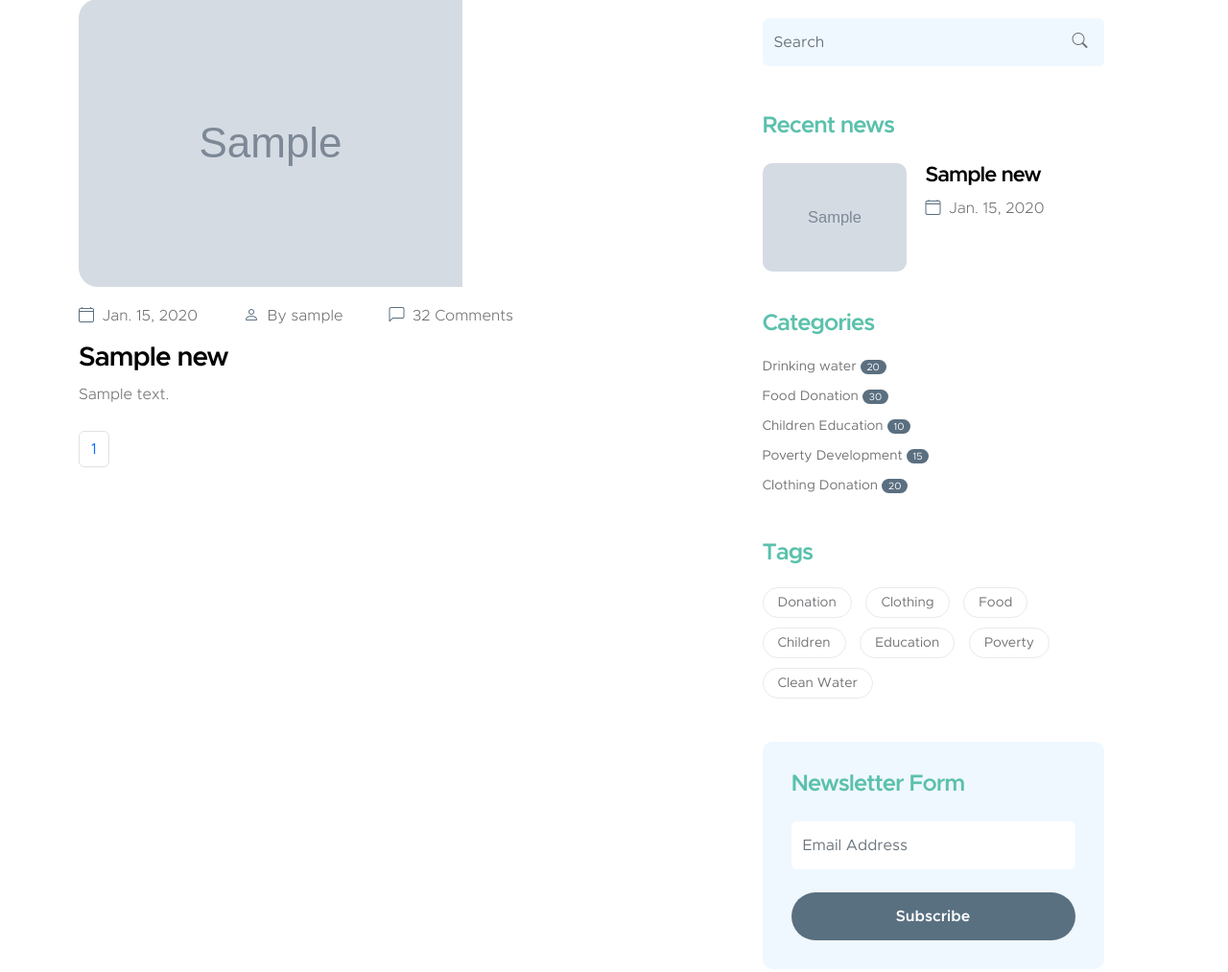
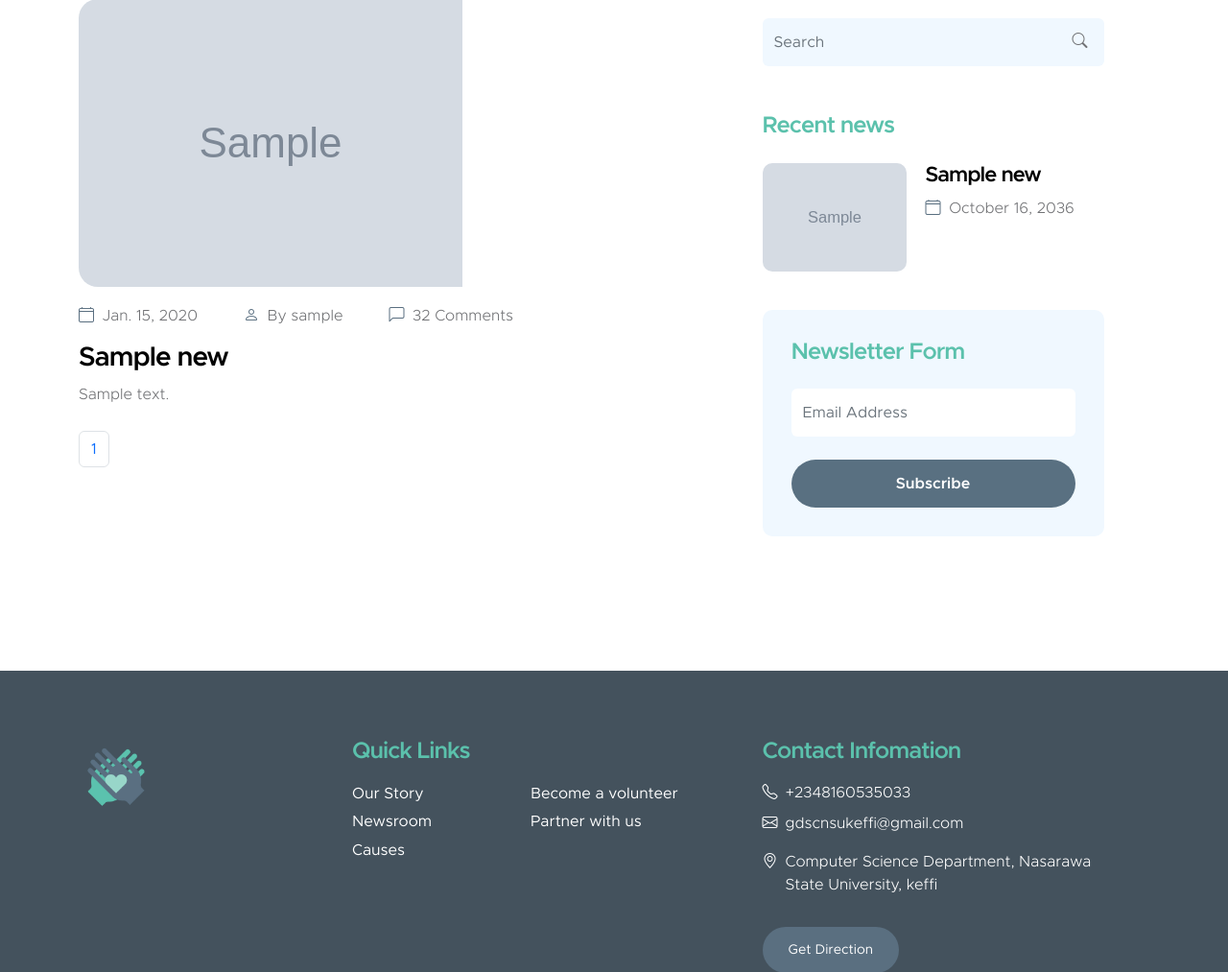
Before and after one commit to DamaMichaelYohanna/girlie, a Django app: page /news in a window 1280 px wide. Shown: the part 610-1623 px from the top of the page at 96% size. Run offline with Django 4.2, Linux system fonts and the light colour scheme; tables that the repository leaves empty hold one stand-in row (values such as "Sample post"); grey boxes marked "Sample" are stand-in pictures; some libraries are stand-ins or nearby versions.

Commit message:
update the news list page. remove not need line

```diff
--- a/main/templates/main/news.html
+++ b/main/templates/main/news.html
@@ -144,7 +144,7 @@ Child | News Update {% endblock %} {% block content %}
               <div class="news-block-title mb-2">
                 <h6>
                   <a href="/news/{{recent.slug}}" class="news-block-title-link"
-                    >{{recent.title}}</a
+                    >{{recent.title|truncatewords:2}}</a
                   >
                 </h6>
               </div>
@@ -152,14 +152,14 @@ Child | News Update {% endblock %} {% block content %}
               <div class="news-block-date">
                 <p>
                   <i class="bi-calendar4 custom-icon me-1"></i>
-                  {{recent.date}}
+                  October 16, 2036
                 </p>
               </div>
             </div>
           </div>
           {% endfor %}
 
-          <div class="category-block d-flex flex-column">
+          <!-- <div class="category-block d-flex flex-column">
             <h5 class="mb-3">Categories</h5>
 
             <a href="#" class="category-block-link">
@@ -186,9 +186,9 @@ Child | News Update {% endblock %} {% block content %}
               Clothing Donation
               <span class="badge">20</span>
             </a>
-          </div>
+          </div> -->
 
-          <div class="tags-block">
+          <!-- <div class="tags-block">
             <h5 class="mb-3">Tags</h5>
 
             <a href="#" class="tags-block-link"> Donation </a>
@@ -204,7 +204,7 @@ Child | News Update {% endblock %} {% block content %}
             <a href="#" class="tags-block-link"> Poverty </a>
 
             <a href="#" class="tags-block-link"> Clean Water </a>
-          </div>
+          </div> -->
 
           <form
             class="custom-form subscribe-form"
```
